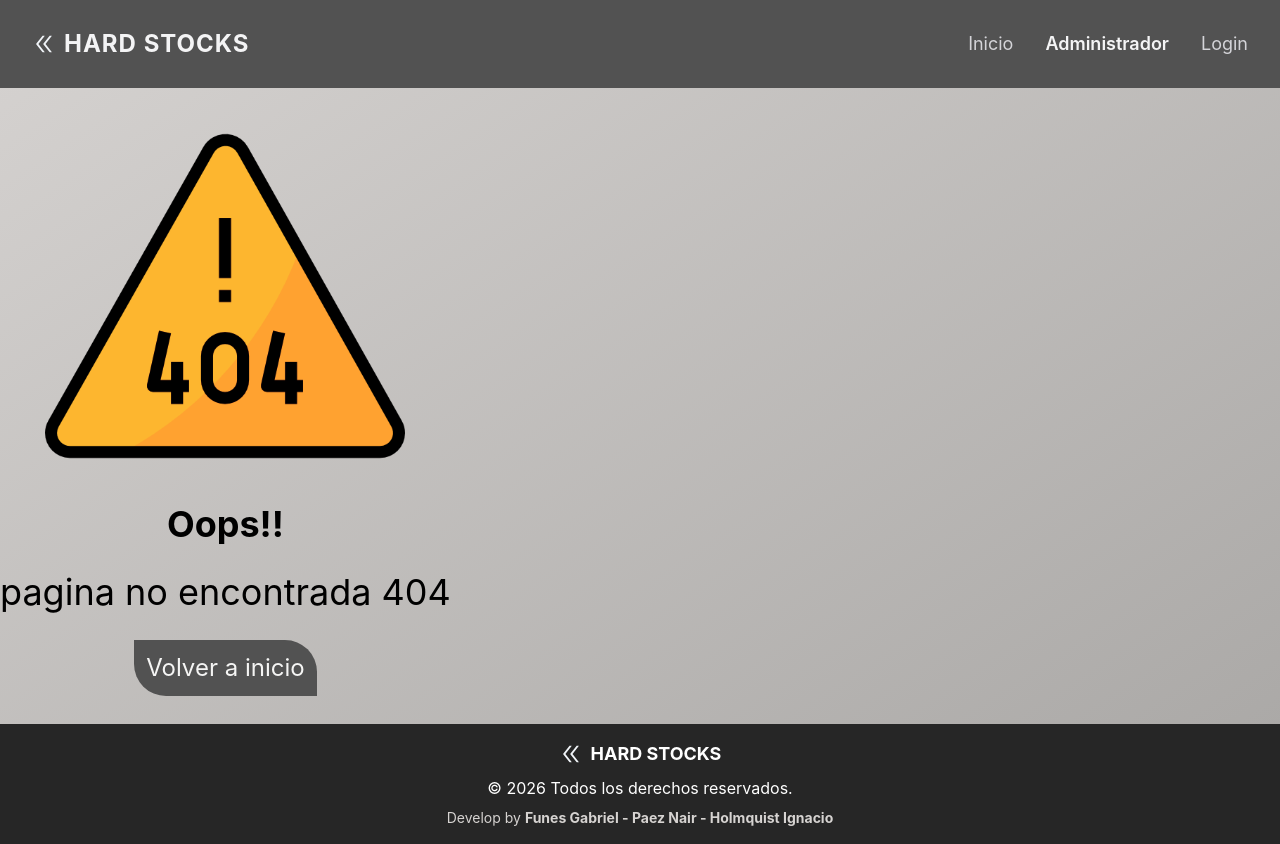
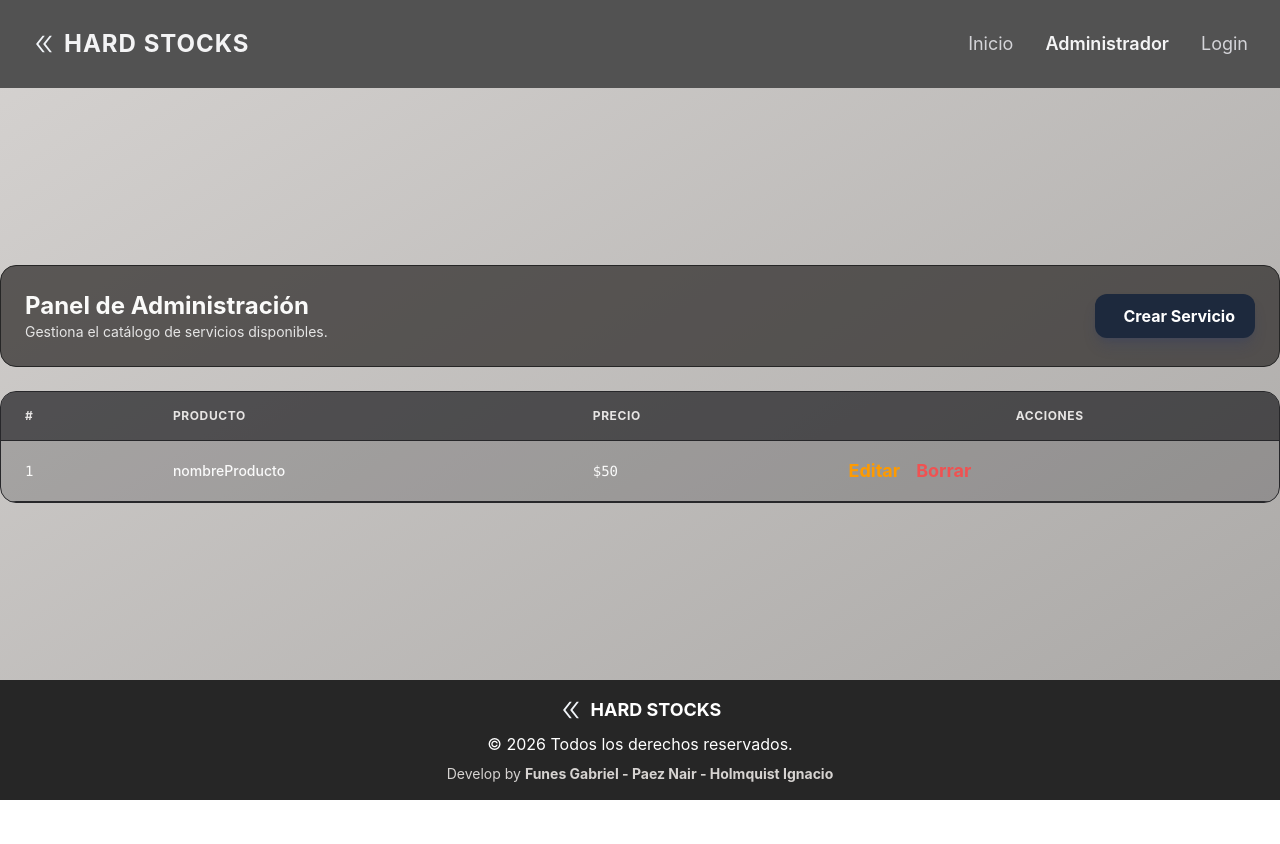
Before and after one commit to nikki0011/E-COMMERCE-PRO-G1-M2, a React (Vite) app: page /administrador in a window 1280 px wide. Before the commit this address had no page. After the commit the page ends 800 px from the top, so only its background shows below. Built offline with nearby package versions, Linux system fonts and the light colour scheme.

Commit message:
maquetado administrador - paenlAdmin

```diff
--- a/src/App.tsx
+++ b/src/App.tsx
@@ -4,6 +4,7 @@ import Footer from "./components/shared/Footer";
 import Inicio from "./components/pages/Inicio";
 import Error404 from "./components/pages/Error404";
 import Login from "./components/pages/Login";
+import Administrador from "./components/pages/Administrador";
 
 function App() {
   return (
@@ -15,6 +16,7 @@ function App() {
             <Routes>
               <Route path="/" element={<Inicio></Inicio>} />
               <Route path="/login" element={<Login></Login>} />
+              <Route path="/administrador" element={<Administrador></Administrador>}/>
               <Route path="*" element={<Error404></Error404>} />
             </Routes>
           </main>
--- a/src/components/pages/Administrador.tsx
+++ b/src/components/pages/Administrador.tsx
@@ -1,10 +1,53 @@
+import PanelAdmin from "../services/PanelAdmin";
 
 
 const Administrador = () => {
     return (
+        <section className="container animate-fadeIn space-y-6">
+      {/* Header de la sección */}
+      <div className="flex flex-col sm:flex-row justify-between items-start sm:items-center gap-4 bg-stone-800/70 p-6 rounded-2xl border border-neutral-800">
         <div>
-           <p>administrador</p>
+          <h1 className="text-2xl font-bold text-stone-50">
+            Panel de Administración
+          </h1>
+          <p className="text-neutral-200 text-sm">
+            Gestiona el catálogo de servicios disponibles.
+          </p>
         </div>
+        <a
+          className="bg-slate-800 hover:bg-slate-700 text-white px-5 py-2.5 rounded-xl font-bold transition-all shadow-lg shadow-blue-900/20 active:scale-95 flex items-center gap-2"
+
+        >
+          <i className="bi bi-plus-lg"></i>
+          Crear Servicio
+        </a>
+      </div>
+
+      {/* Contenedor de la Tabla con Scroll Horizontal para móviles */}
+      <div className="overflow-x-auto  rounded-2xl border border-zinc-800 bg-zinc-900/20">
+        <table className="w-full text-left border-collapse">
+          <thead>
+            <tr className="bg-zinc-900/60 border-b border-zinc-800">
+              <th className="px-6 py-4 text-xs uppercase tracking-wider text-stone-200 font-bold">
+                #
+              </th>
+              <th className="px-6 py-4 text-xs uppercase tracking-wider text-stone-200 font-bold">
+                Producto
+              </th>
+              <th className="px-6 py-4 text-xs uppercase tracking-wider text-stone-200  font-bold">
+                Precio
+              </th>
+              <th className="px-6 py-4 text-xs uppercase tracking-wider text-stone-200  font-bold text-center">
+                Acciones
+              </th>
+            </tr>
+          </thead>
+          <tbody className="divide-y divide-neutral-800/50">
+            {<PanelAdmin></PanelAdmin>}
+          </tbody>
+        </table>
+      </div>
+    </section>
     );
 };
 
--- a/src/components/services/PanelAdmin.tsx
+++ b/src/components/services/PanelAdmin.tsx
@@ -1,10 +1,26 @@
-import React from 'react';
-
 const PanelAdmin = () => {
     return (
-        <div>
-            <p>panel admin</p>
+        <tr className="border-b border-zinc-800 hover:bg-zinc-900/40 transition-colors">
+      <td className="px-6 py-4 whitespace-nowrap text-sm text-stone-50 font-mono">
+        1
+      </td>
+      <td className="px-6 py-4 whitespace-nowrap text-sm font-medium text-zinc-50">
+        nombreProducto
+      </td>
+      <td className="px-6 py-4 whitespace-nowrap text-sm text-zinc-50 font-mono">
+        $50
+      </td>
+      <td className="px-6 py-4 whitespace-nowrap text-sm font-medium">
+        <div className="flex gap-3">
+          <a className="text-amber-500 hover:text-amber-400 transition-colors flex items-center gap-1 font-bold text-lg">
+            <i className="bi bi-pencil-square"></i> Editar
+          </a>
+          <button className="text-red-500 hover:text-red-400 transition-colors flex items-center gap-1 font-bold text-lg">
+            <i className="bi bi-trash"></i> Borrar
+          </button>
         </div>
+      </td>
+    </tr>
     );
 };
 
```
